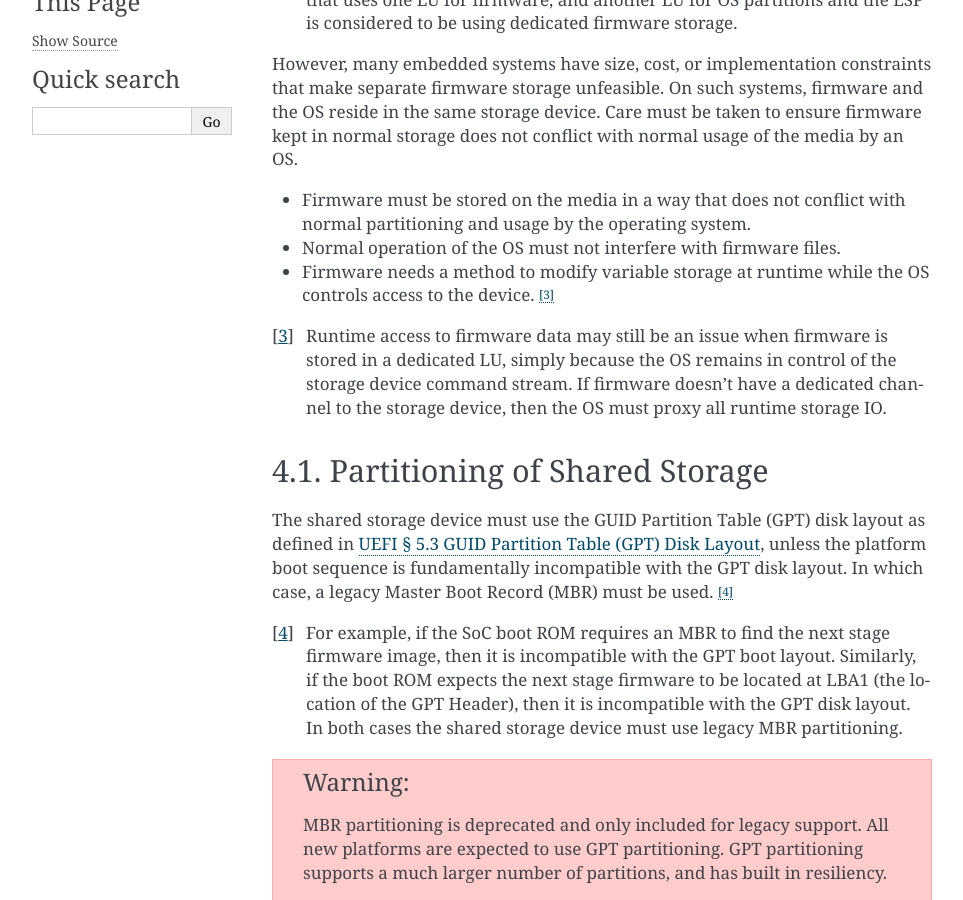
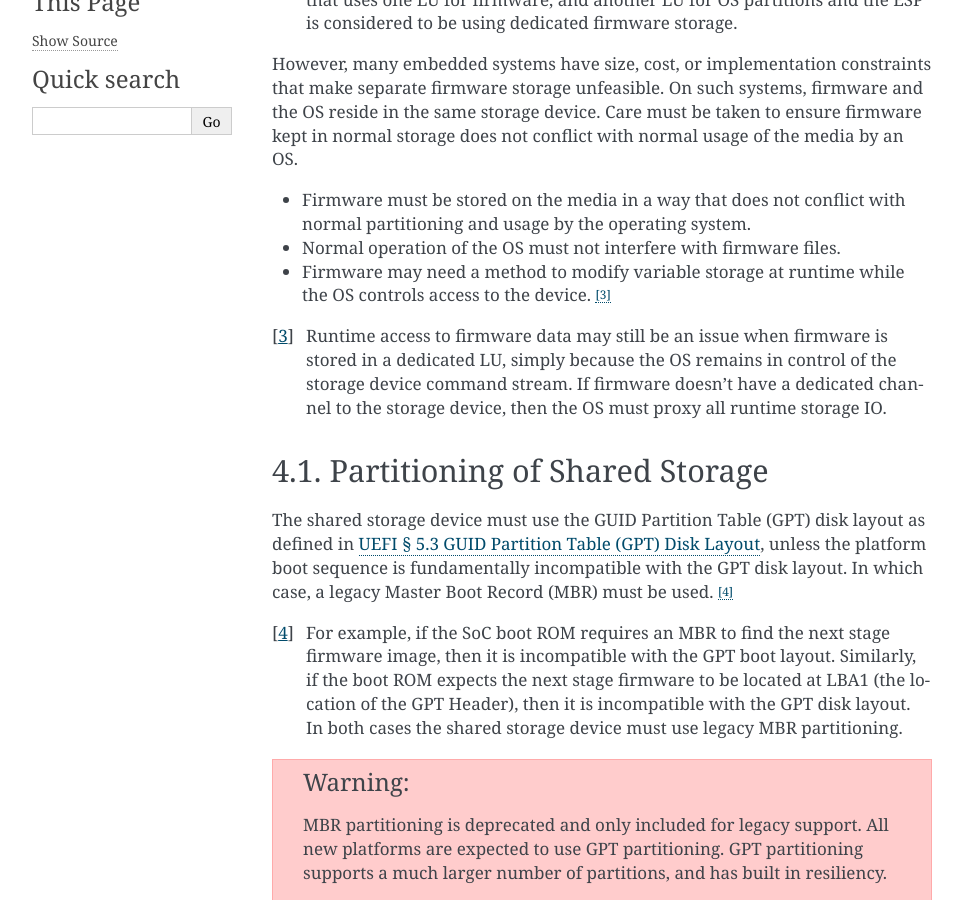
Before and after one commit to ARM-software/ebbr, a Sphinx documentation site: the page built from source/chapter4-firmware-media.rst, in a window 1280 px wide and 900 px high, scrolled down 435 px. Shown: the whole window, without its empty margins (148-1111 px from the left). Built offline with Sphinx 7.4.7, drawn with Linux system fonts in a browser that asks for light colours.

Commit message:
chapter4: Variable storage description is inprecise
The text in chapter 4 contains:

    Firmware needs a method to modify variable storage at runtime while
    the OS controls access to the device."

We explicitly don't require SetVariable() at runtime. But this sentence
sounds normative. We should stick to RFC 2119 and add MAY here.

Signed-off-by: Heinrich Schuchardt <heinrich.schuchardt@canonical.com>

```diff
--- a/source/chapter4-firmware-media.rst
+++ b/source/chapter4-firmware-media.rst
@@ -35,7 +35,7 @@ conflict with normal usage of the media by an OS.
 * Firmware must be stored on the media in a way that does not conflict
   with normal partitioning and usage by the operating system.
 * Normal operation of the OS must not interfere with firmware files.
-* Firmware needs a method to modify variable storage at runtime while the
+* Firmware may need a method to modify variable storage at runtime while the
   OS controls access to the device. [#LUVariables]_
 
 .. [#LUVariables] Runtime access to firmware data may still be an issue when
```
